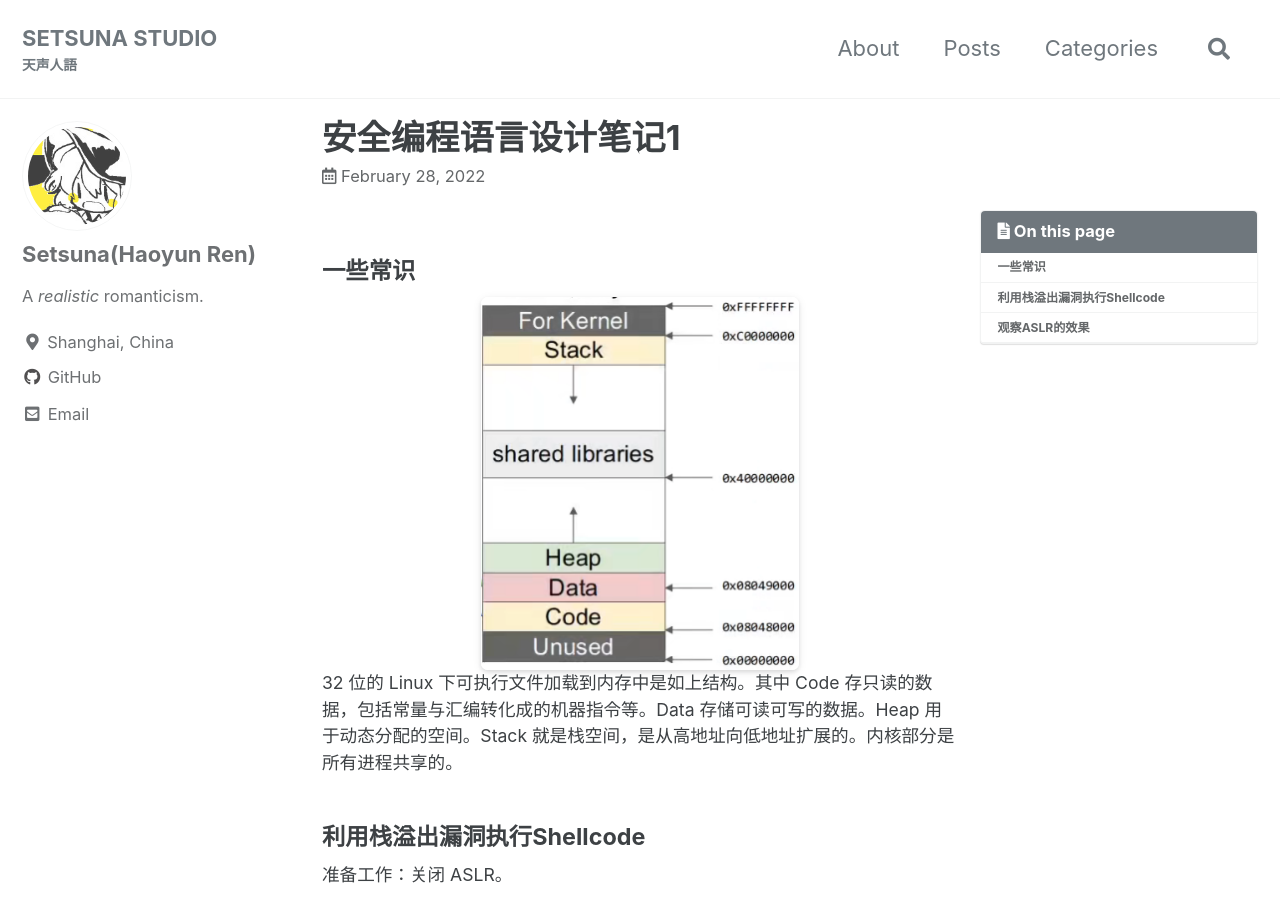
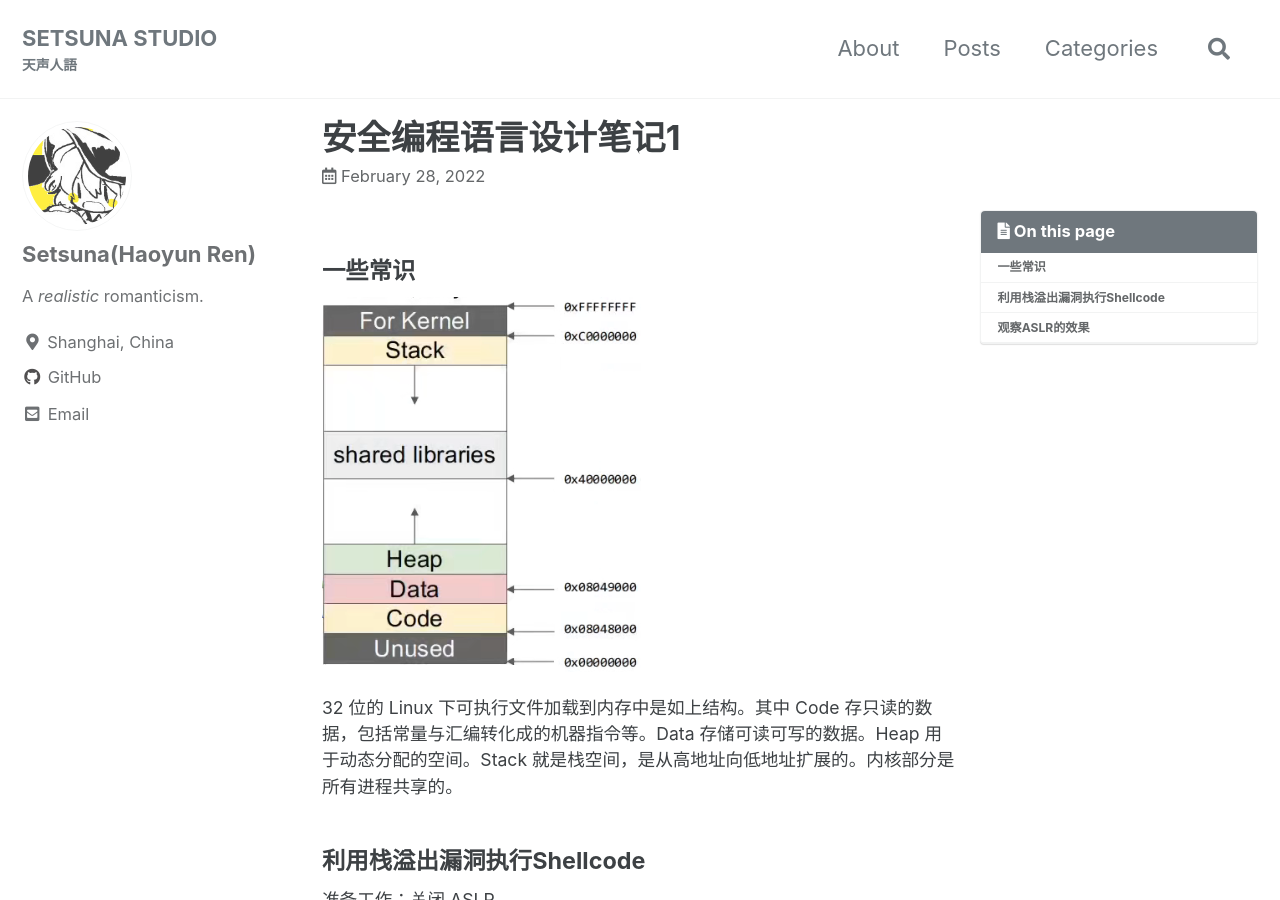
Before and after one commit to SetsunaChyan/SetsunaChyan.github.io, a Jekyll site: the page built from _posts/2022-02-28-安全编程语言设计笔记1.md, in a window 1280 px wide and 900 px high. Built offline with Jekyll 4.4.1, drawn with Linux system fonts in a browser that asks for light colours; cached includes are drawn as plain includes.

Commit message:
Update 2022-02-28-安全编程语言设计笔记1.md

```diff
--- a/_posts/2022-02-28-安全编程语言设计笔记1.md
+++ b/_posts/2022-02-28-安全编程语言设计笔记1.md
@@ -9,12 +9,7 @@
 
 #### 一些常识
 
-<center>
-    <img style="border-radius: 0.3125em;
-    box-shadow: 0 2px 4px 0 rgba(34,36,38,.12),0 2px 10px 0 rgba(34,36,38,.08);"
-    src="/assets/images/posts/COMP737011_1/mmodel.png" width = "50%" alt=""/>
-    <br>
-</center>
+![](/assets/images/posts/COMP737011_1/mmodel.png)
 
 32 位的 Linux 下可执行文件加载到内存中是如上结构。其中 Code 存只读的数据，包括常量与汇编转化成的机器指令等。Data 存储可读可写的数据。Heap 用于动态分配的空间。Stack 就是栈空间，是从高地址向低地址扩展的。内核部分是所有进程共享的。
 
@@ -67,21 +62,11 @@
 
 可以利用 gdb 把带有漏洞的代码段的汇编打印出来，观察得到 buf 对于 rbp 寄存器的偏移量为 50 字节。
 
-<center>
-    <img style="border-radius: 0.3125em;
-    box-shadow: 0 2px 4px 0 rgba(34,36,38,.12),0 2px 10px 0 rgba(34,36,38,.08);"
-    src="/assets/images/posts/COMP737011_1/assemble1.png" width = "50%" alt=""/>
-    <br>
-</center>
+![](/assets/images/posts/COMP737011_1/assemble1.png)
 
 此时栈中的数据由高位到低位应该是这样的
 
-<center>
-    <img style="border-radius: 0.3125em;
-    box-shadow: 0 2px 4px 0 rgba(34,36,38,.12),0 2px 10px 0 rgba(34,36,38,.08);"
-    src="/assets/images/posts/COMP737011_1/mmodel2.png" width = "50%" alt=""/>
-    <br>
-</center>
+![](/assets/images/posts/COMP737011_1/mmodel2.png)
 
 其中 `ret address` 是程序在完成了本次函数调用后的下一条指令的地址，我们的目标就是利用栈溢出把 `ret address` 替换成我们准备的 shellcode 的起始地址，这样函数返回后就会打开一个 shell 了。简单地计算得到我们需要 88 个字节的 padding。shellcode 是一段机器码，我们想让它能执行 `/bin/sh` ，可以通过各种方法得到，可以把它放在 padding 中。
 
@@ -89,12 +74,7 @@
 
 可以使用 gdb 查看 buf 的起始地址
 
-<center>
-    <img style="border-radius: 0.3125em;
-    box-shadow: 0 2px 4px 0 rgba(34,36,38,.12),0 2px 10px 0 rgba(34,36,38,.08);"
-    src="/assets/images/posts/COMP737011_1/addr1.png" width = "50%" alt=""/>
-    <br>
-</center>
+![](/assets/images/posts/COMP737011_1/addr1.png)
 
 rbp 的地址是 0x7fffffffdc40，那 buf 就是其减去 0x50 也就是 0x7fffffffdbf0。
 
@@ -109,21 +89,11 @@
 
 gdb 打开 core，通过查看 rsp 的地址推算 buf 的地址应该为 0x7fffffffdc90。
 
-<center>
-    <img style="border-radius: 0.3125em;
-    box-shadow: 0 2px 4px 0 rgba(34,36,38,.12),0 2px 10px 0 rgba(34,36,38,.08);"
-    src="/assets/images/posts/COMP737011_1/addr2.png" width = "50%" alt=""/>
-    <br>
-</center>
+![](/assets/images/posts/COMP737011_1/addr2.png)
 
 修改脚本后再运行，发现现在能成功打开 shell 了。
 
-<center>
-    <img style="border-radius: 0.3125em;
-    box-shadow: 0 2px 4px 0 rgba(34,36,38,.12),0 2px 10px 0 rgba(34,36,38,.08);"
-    src="/assets/images/posts/COMP737011_1/success.png" width = "50%" alt=""/>
-    <br>
-</center>
+![](/assets/images/posts/COMP737011_1/success.png)
 
 完整攻击脚本：
 
@@ -184,11 +154,6 @@
 
 运行 `./aslr.elf` 并通过 `ps -aux | grep aslr` 查看 pid，然后打开 `/proc/$pid/maps` 检查一下。
 
-<center>
-    <img style="border-radius: 0.3125em;
-    box-shadow: 0 2px 4px 0 rgba(34,36,38,.12),0 2px 10px 0 rgba(34,36,38,.08);"
-    src="/assets/images/posts/COMP737011_1/aslr1.png" width = "100%" alt=""/>
-    <br>
-</center>
+![](/assets/images/posts/COMP737011_1/aslr1.png)
 
 多试几次可以发现程序每次的输出和 mmap 都不一样。
```
